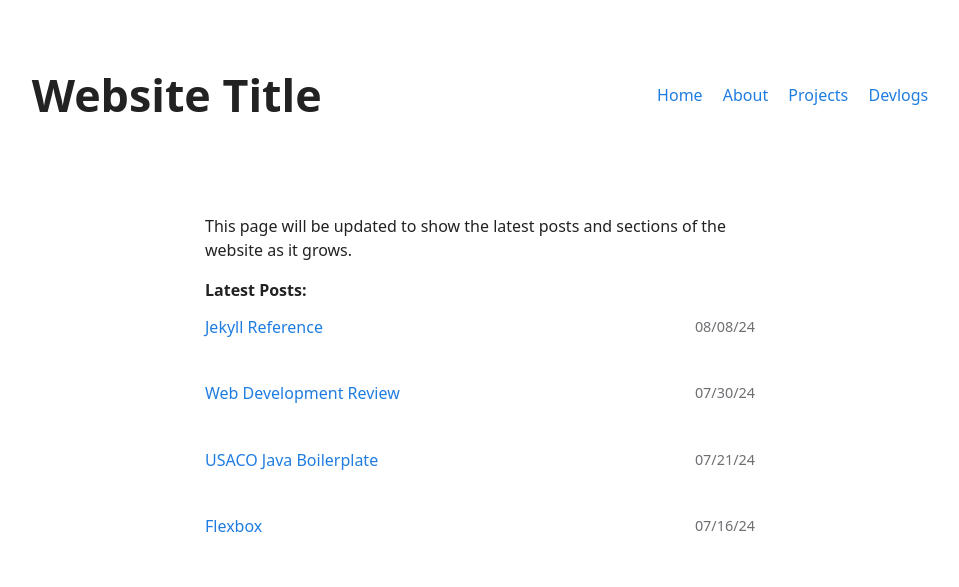
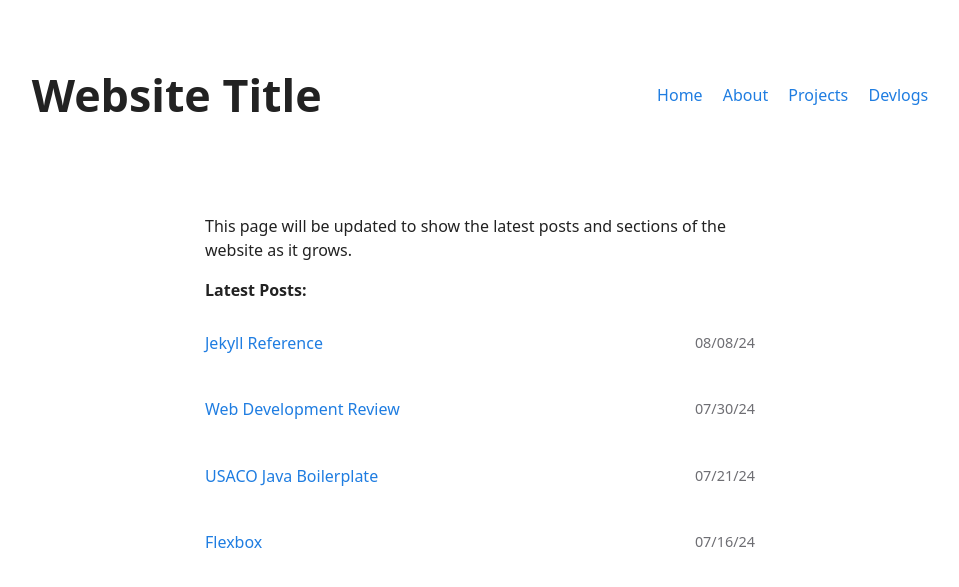
Before and after one commit to cspablocortez/cspablocortez.github.io, a Jekyll site: the page built from index.markdown, in a window 1280 px wide. Shown: the top 587 px of the page, without its empty margins (160-1119 px from the left). Built offline with Jekyll 4.4.1, drawn with Linux system fonts in a browser that asks for light colours.

Commit message:
spacing on blog feed

```diff
--- a/_layouts/home.html
+++ b/_layouts/home.html
@@ -4,7 +4,7 @@ layout: default
 
 <p>This page will be updated to show the latest posts and sections of the website as it grows.</p>
 
-<strong>Latest Posts:</strong>
+<p><strong>Latest Posts:</strong></p>
 
 <div class="feed">
     {% include blog_feed.html %}
```
